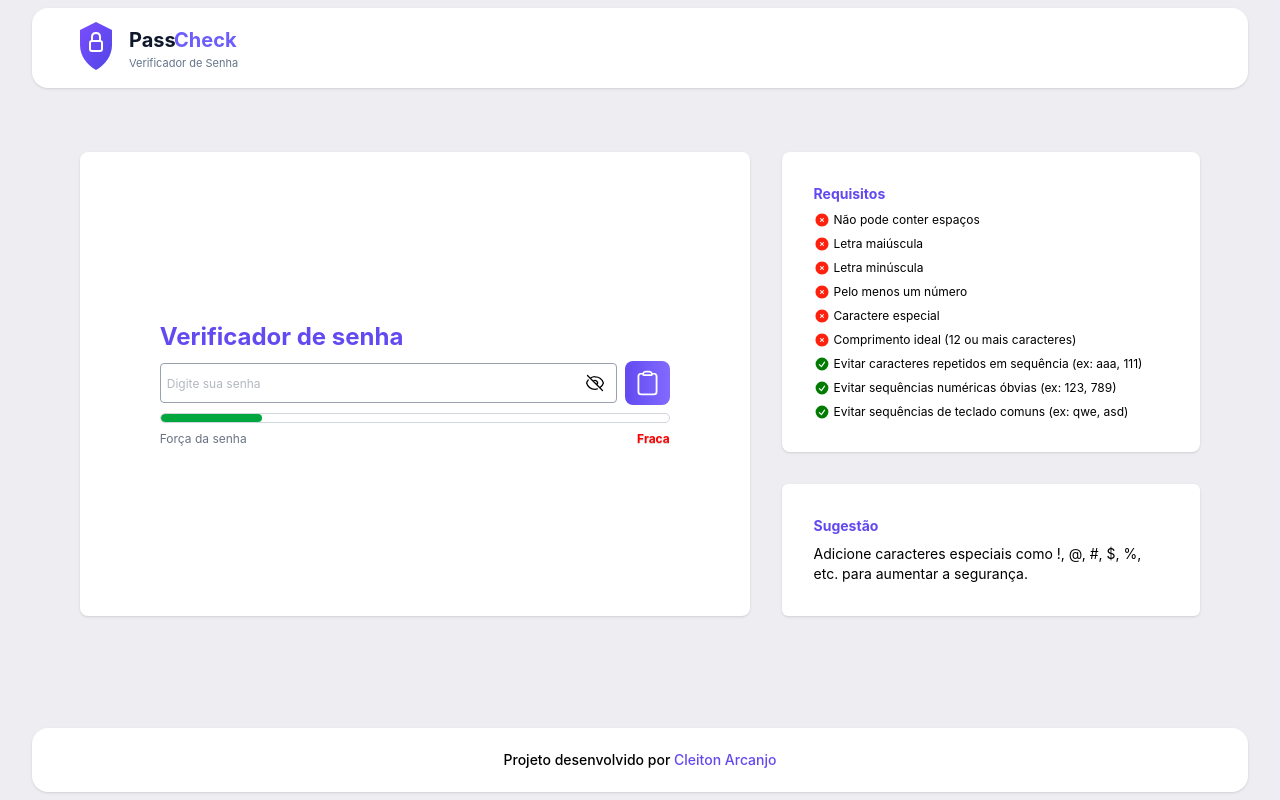
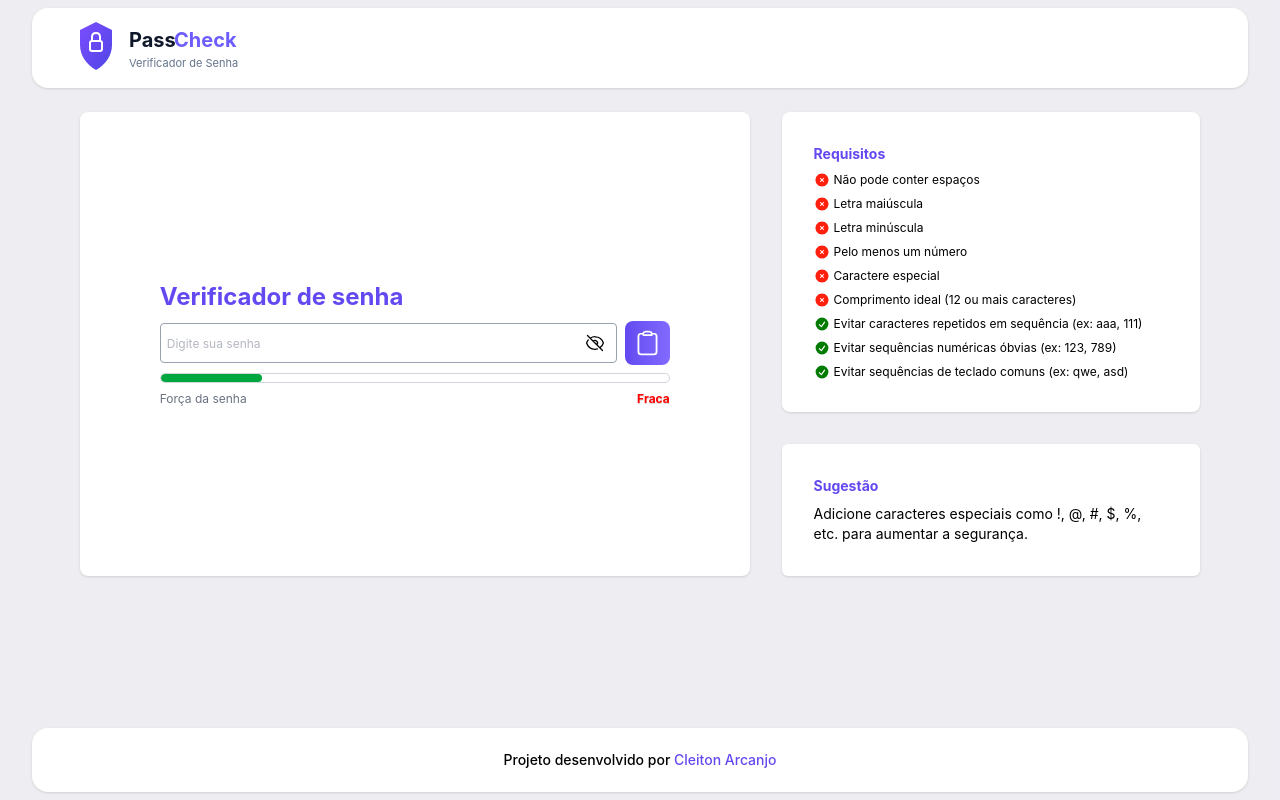
Before and after one commit to CleitonArcanj0/passCheck, a React (Vite) app: page / in a window 1280 px wide. Built offline with nearby package versions, Linux system fonts and the light colour scheme.

Commit message:
fix: corrige bug no layout causado pelo componente Alert

```diff
--- a/src/App.jsx
+++ b/src/App.jsx
@@ -39,7 +39,6 @@ function App() {
 
         <NavBar />
 
-        <Alert bool={viewAlert} />
 
         <div className='grid grid-cols-1  md:grid-cols-[1.6fr_1fr]  items-start gap-4 md:gap-8 mx-2 md:mx-12 lg:mx-20 mt-4 mb-8'>
 
@@ -52,6 +51,7 @@ function App() {
           <Sugestao />
 
         </div>
+        <Alert bool={viewAlert} />
 
         <div className='mt-auto'>
 
```
